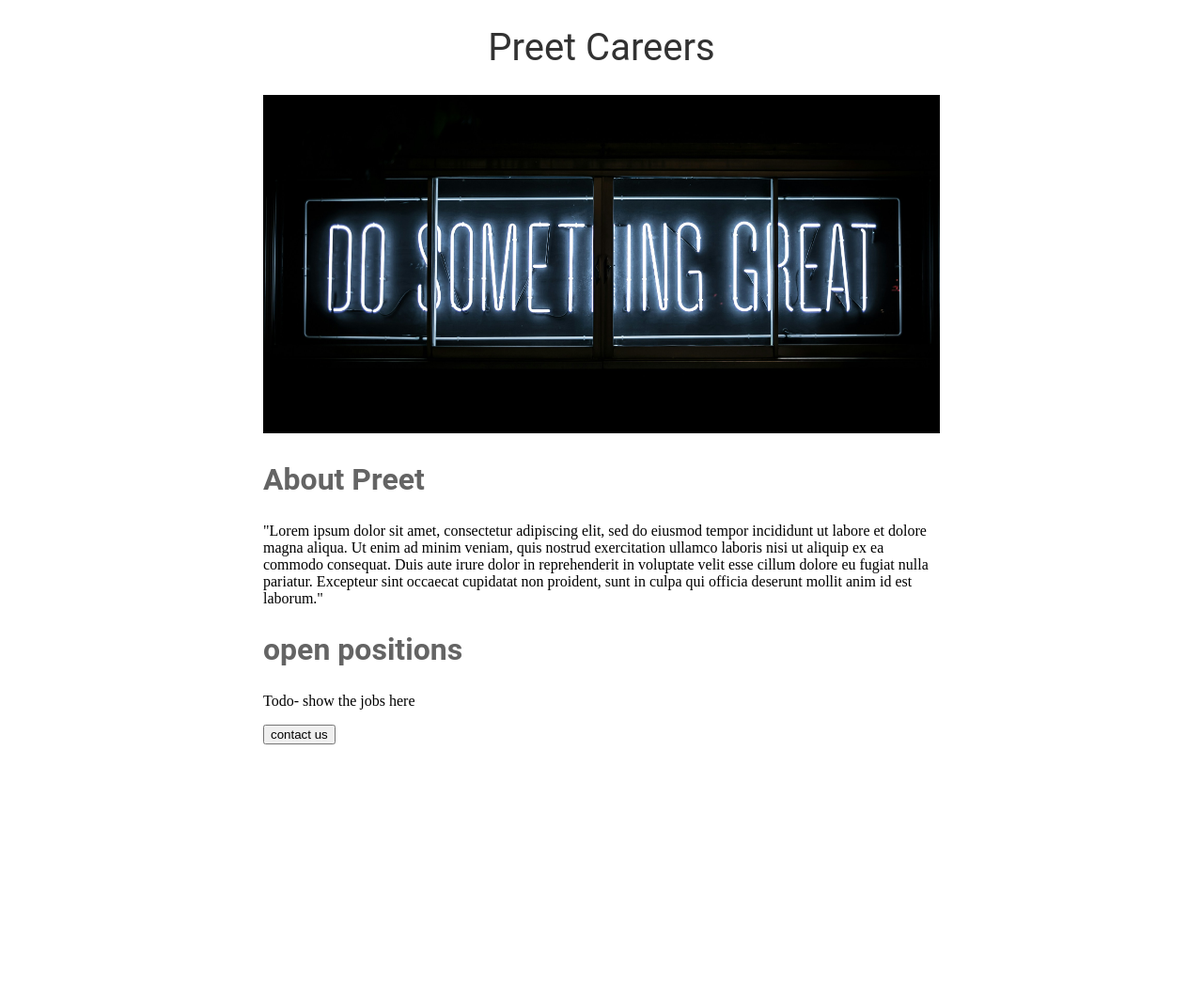
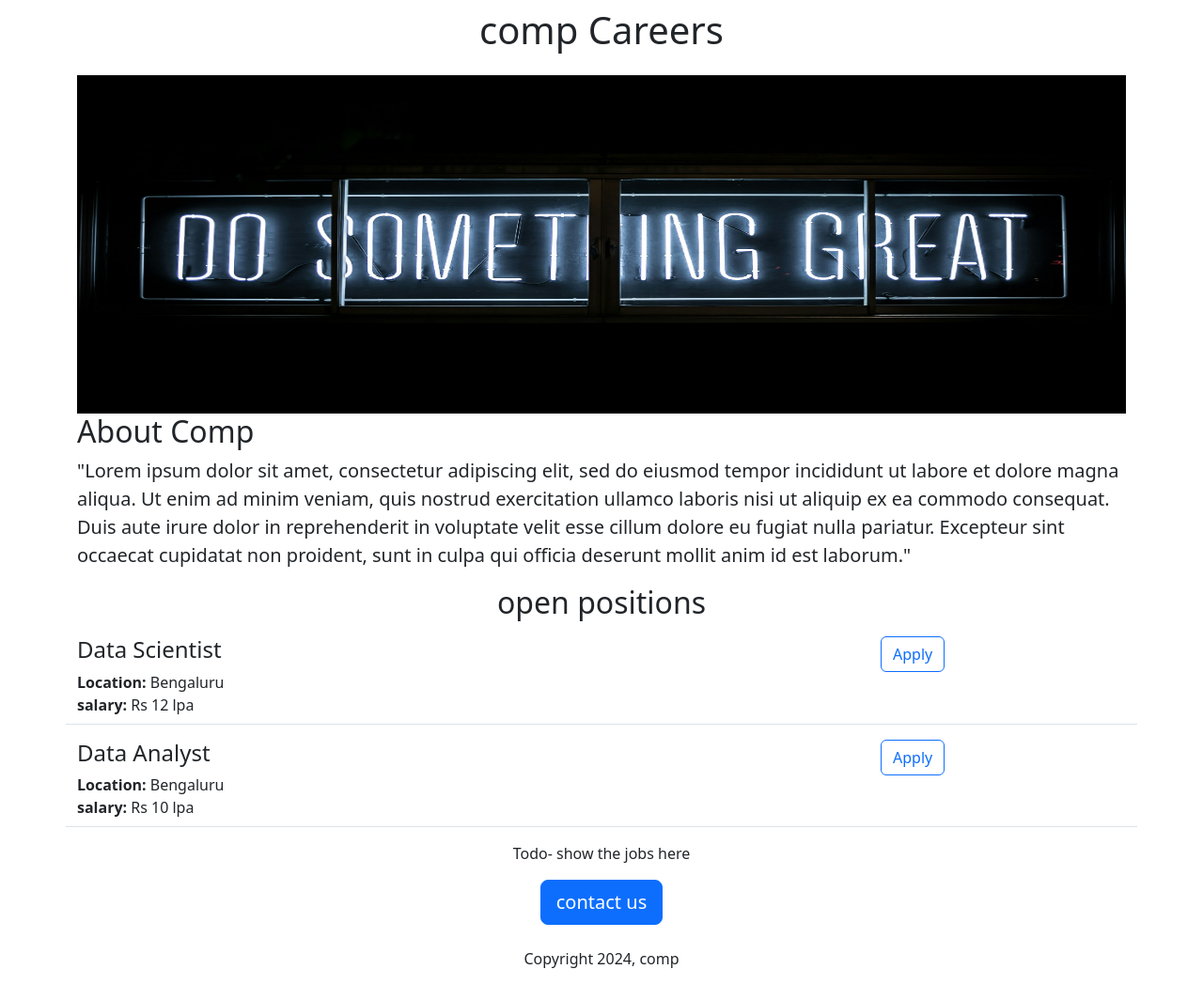
Before and after one commit to KanwarBedi/Career-website, a Flask app: page / in a window 1280 px wide. Shown: the whole page at 94% size. Before the commit the page ends 792 px from the top, so only its background shows below. Run offline with Flask 3, Linux system fonts and the light colour scheme.

Commit message:
tried dynamic

```diff
--- a/app.py
+++ b/app.py
@@ -2,9 +2,22 @@ from flask import Flask, render_template
 
 app = Flask(__name__)
 
+jobs = [
+            {'id' : 1,
+                'title': 'Data Scientist',
+                'Location': 'Bengaluru',
+                'salary': 'Rs 12 lpa'
+            },
+                {'id' : 2,
+                    'title': 'Data Analyst',
+                    'Location': 'Bengaluru',
+                    'salary': 'Rs 10 lpa'
+                }
+        ]
+
 @app.route("/")
 def hello_world():
-    return render_template('home.html')
+    return render_template('home.html',jobs = jobs)
 
 
 if __name__ == "__main__":
--- a/templates/home.html
+++ b/templates/home.html
@@ -2,48 +2,50 @@
 
 <html>
     <head>
-        <title>Preet Careers</title>
+        <title> Comp Careers</title>
+        <meta charset="utf-8">
+        <meta name="viewport" content="width=device-width, initial-scale=1">
+        <link href="https://cdn.jsdelivr.net/npm/bootstrap@5.3.3/dist/css/bootstrap.min.css" rel="stylesheet" integrity="sha384-QWTKZyjpPEjISv5WaRU9OFeRpok6YctnYmDr5pNlyT2bRjXh0JMhjY6hW+ALEwIH" crossorigin="anonymous">
         <style>
-            h1 {
-                font-size: 40px;
-                font-family: Roboto;
-                font-weight: normal;
-                color: rgb(50,50,50);
-                text-align: center;
-
+            #banner {
+                height: 360px;
+                width: 100%;
             }
-
-            #banner {
-                width: 100%;
-                height: 360px;
-                object-fit: cover;
-            }
-            h2 {
-                font-family: Roboto;
-                font-size: 32px;
-                color: rgb(100,100,100);
-            }
-            #container {
-                max-width: 720px;
-                margin: 0 auto 0 auto;
-            }
-
         </style>
     </head>
 
     <body>
-        <div id = "container">
-            <h1>Preet Careers</h1>
-            <img id = 'banner' src = static/banner.jpg >
+        <div class ="container">
+            <h1 class="text-center mt-2 mb-4">comp Careers</h1>
+            <img class="img fluid" id = 'banner' src = static/banner.jpg >
 
-            <h2> About Preet </h2>
-            <p>
+            <h2> About Comp </h2>
+            <p class ="lead">
                 "Lorem ipsum dolor sit amet, consectetur adipiscing elit, sed do eiusmod tempor incididunt ut labore et dolore magna aliqua. Ut enim ad minim veniam, quis nostrud exercitation ullamco laboris nisi ut aliquip ex ea commodo consequat. Duis aute irure dolor in reprehenderit in voluptate velit esse cillum dolore eu fugiat nulla pariatur. Excepteur sint occaecat cupidatat non proident, sunt in culpa qui officia deserunt mollit anim id est laborum."
             </p>
 
-            <h2>open positions</h2>
+            <h2 class = "text-center mt-2"> open positions</h2>
+            <p>
+                {% for job in jobs %}
+                    <div class="border-bottom row" style="margin-bottom:16px;padding-bottom: 8px;">
+                        <div class="col-9">
+                            <h4>{{job['title']}}</h4>
+                            <div><b>Location:</b> {{job['Location']}}</div>
+                            {% if 'salary' in job %}
+                            <div><b>salary:</b> {{job['salary']}}</div>
+                            {% endif %}
+                        </div>
+                        <div class="col-3">
+                            <button type="button" class="btn btn-outline-primary">Apply</button>
+                        </div>
+                    </div>
+                {% endfor %}
+            </p>
+            <div class ="text-center">
             <p> Todo- show the jobs here</p>
-            <button>contact us</button>
+            <button class="btn btn-primary btn-lg">contact us</button>
+            <p class="mt-4">Copyright 2024, comp</p>
         </div>
+            </div>
     </body>
 </html>
```
Also changed, not shown: templates/style.css (added, +44 -0 lines).
